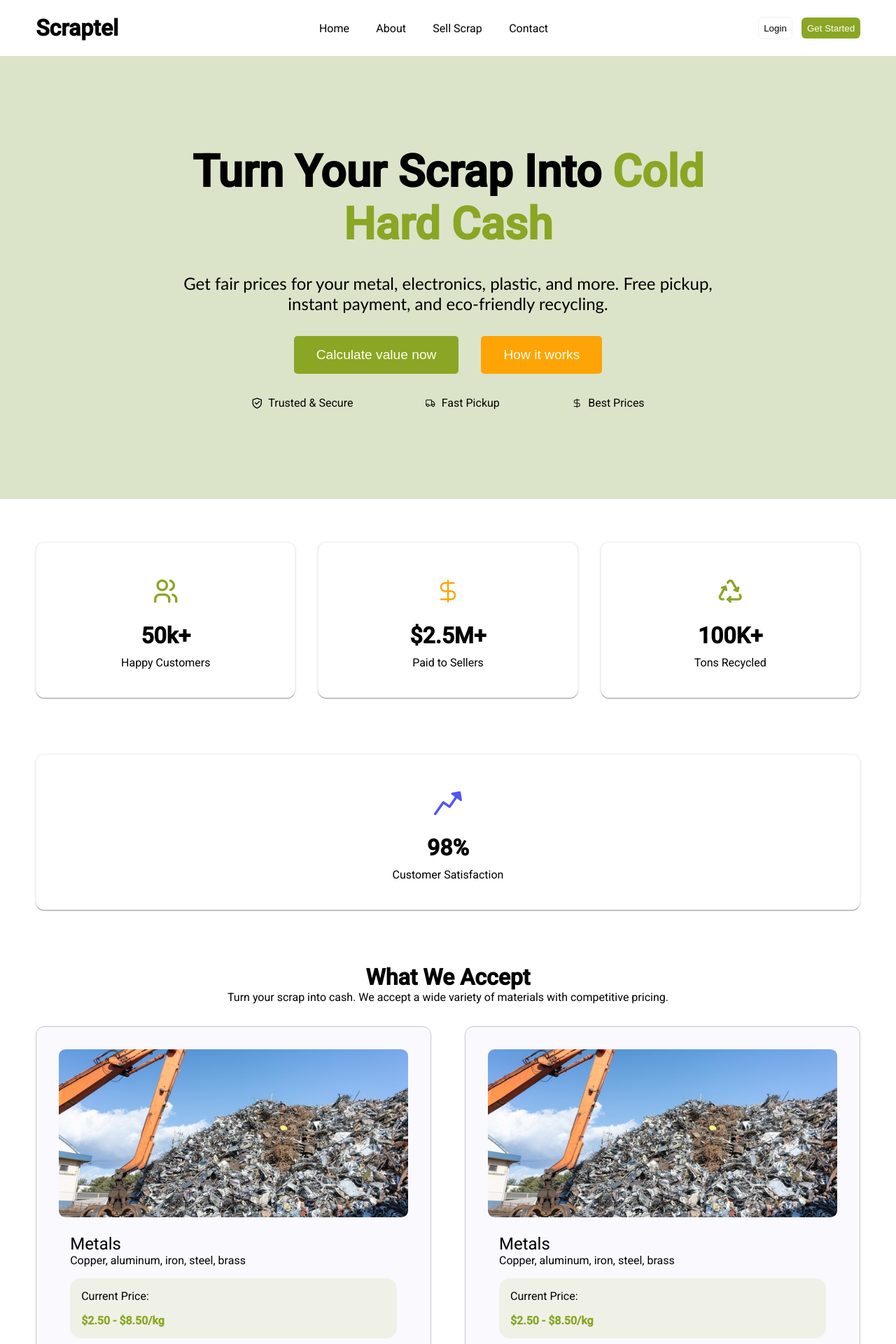
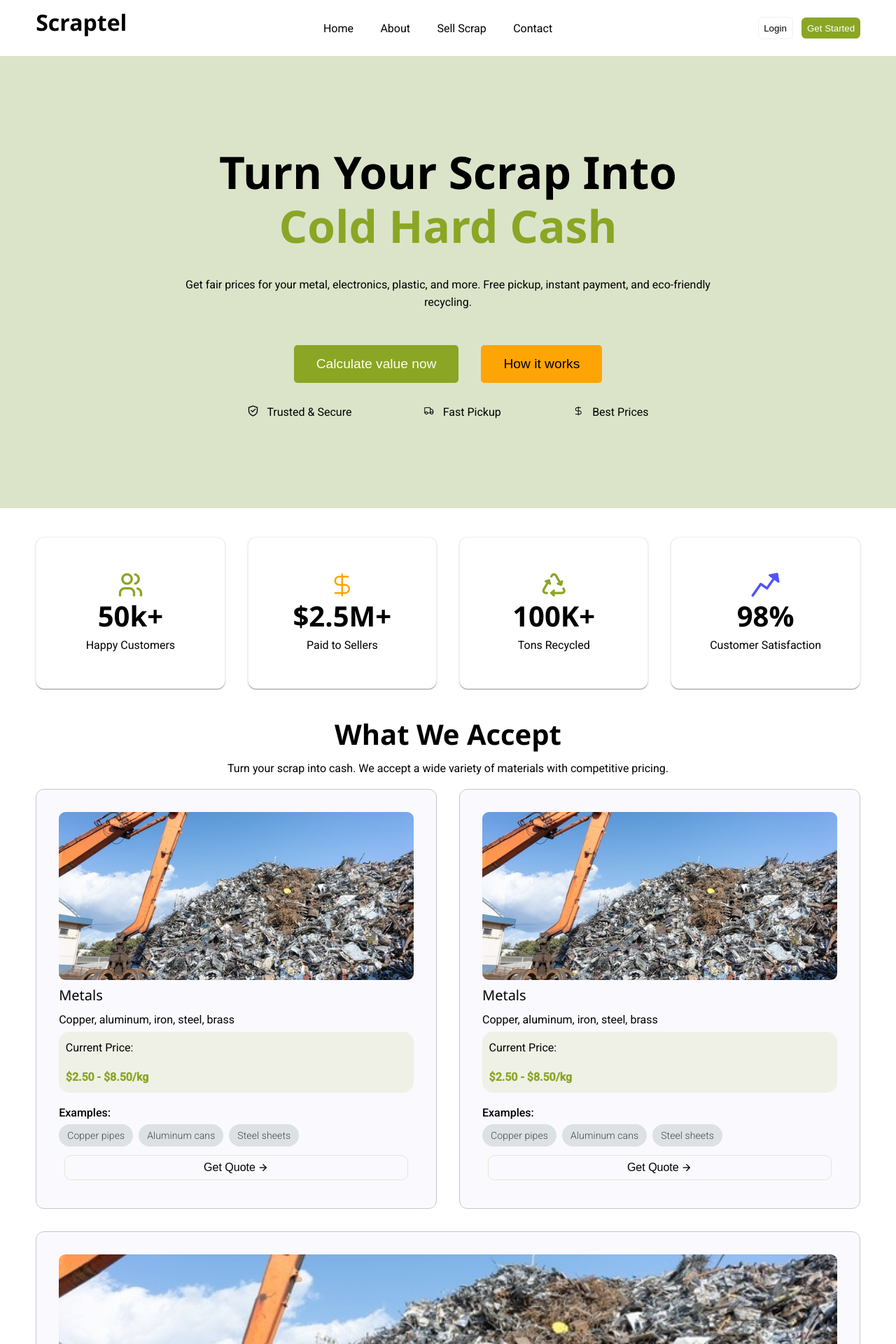
Before and after one commit to altafShaiks/scraptel, an Angular app: page / in a window 1280 px wide. Shown: the top 1920 px of the page at 70% size. Built offline with nearby package versions, Linux system fonts and the light colour scheme.

Commit message:
optimised scss files

```diff
--- a/src/app/features/home/home.component.html
+++ b/src/app/features/home/home.component.html
@@ -1,10 +1,11 @@
 <app-navbar></app-navbar>
 
 <!-- hero section -->
- <div class="hero-section">
-    <div class="container">
-      <h1 class="tagline">turn your scrap into <span>cold hard cash</span></h1>
-      <p>Get fair prices for your metal, electronics, plastic, and more. Free pickup, instant payment, and eco-friendly recycling.</p>
+ <section class="hero-section">
+    <div class="header">
+      <h1 class="heading">turn your scrap into <span>cold hard cash</span></h1>
+      <p class="tagline">Get fair prices for your metal, electronics, plastic, and more. Free pickup, instant payment, and eco-friendly recycling.</p>
+    </div>
     <div class="action-buttons">
         <button class="calculate-value-now">Calculate value now</button>
         <button class="how-it-works">How it works</button>
@@ -25,12 +26,11 @@
                 </li>
             </ul>
         </div>
-    </div>
- </div>
+ </section>
 
  <!-- stats section -->
-<div class="stats-section">
-    <div class="container">
+<section class="stats-section">
+    <div class="stats-cards">
         <mat-card class="card">
             <mat-card-header>
                 <mat-card-title class="icon-users"></mat-card-title>
@@ -76,20 +76,47 @@
             </mat-card-footer>
         </mat-card>
     </div>
-</div>
+</section>
 
 <!-- what we accept section  -->
-<div class="what-we-accept-section">
-    <div class="container">
-        <h1 class="title">What We Accept</h1>
+<section class="what-we-accept-section">
+    <div class="header">
+        <h1 class="heading">What We Accept</h1>
         <p class="tagline">Turn your scrap into cash. We accept a wide variety of materials with competitive pricing.
         </p>
-
+    </div>
     <div class="category-cards">
         <mat-card class="card" appearance="outlined">
             <img class="item-img" mat-card-image src="assets/images/iron.jpg" alt="iron">
             <mat-card-content>
-                    <h2 class="title">Metals</h2>
+                <h5 class="title">Metals</h5>
+                <p class="matching-items">
+                Copper, aluminum, iron, steel, brass
+                </p>
+                <div class="price-box">
+                    <p class="price-label">Current Price:</p>
+                    <p class="price-range">$2.50 - $8.50/kg</p>
+                </div>
+                <div class="examples">
+                    <p class="example-label">Examples:</p>
+                    <div class="chips">
+                        <mat-chip-set>
+                            <mat-chip class="matching-item-name" selected>Copper pipes</mat-chip>
+                            <mat-chip class="matching-item-name" selected>Aluminum cans</mat-chip>
+                            <mat-chip class="matching-item-name" selected>Steel sheets</mat-chip>
+                        </mat-chip-set>
+                    </div>
+                </div>
+
+            </mat-card-content>
+            <mat-card-actions>
+                <button class="cta-button">Get Quote <span class="icon-arrow"></span></button>
+            </mat-card-actions>
+        </mat-card>
+        <mat-card class="card" appearance="outlined">
+            <img class="item-img" mat-card-image src="assets/images/iron.jpg" alt="iron">
+            <mat-card-content>
+                <h5 class="title">Metals</h5>
                 <p class="matching-items">
                 Copper, aluminum, iron, steel, brass
                 </p>
@@ -116,34 +143,7 @@
         <mat-card class="card" appearance="outlined">
             <img class="item-img" mat-card-image src="assets/images/iron.jpg" alt="iron">
             <mat-card-content>
-                    <h2 class="title">Metals</h2>
-                    <p class="matching-items">
-                    Copper, aluminum, iron, steel, brass
-                    </p>
-                    <div class="price-box">
-                        <p class="price-label">Current Price:</p>
-                        <p class="price-range">$2.50 - $8.50/kg</p>
-                    </div>
-                    <div class="examples">
-                        <p class="example-label">Examples:</p>
-                        <div class="chips">
-                            <mat-chip-set>
-                                <mat-chip selected>Copper pipes</mat-chip>
-                                <mat-chip selected>Aluminum cans</mat-chip>
-                                <mat-chip selected>Steel sheets</mat-chip>
-                            </mat-chip-set>
-                        </div>
-                    </div>
-
-                </mat-card-content>
-                <mat-card-actions>
-                    <button class="cta-button">Get Quote <span class="icon-arrow"></span></button>
-                </mat-card-actions>
-            </mat-card>
-            <mat-card class="card" appearance="outlined">
-                <img class="item-img" mat-card-image src="assets/images/iron.jpg" alt="iron">
-                <mat-card-content>
-                    <h2 class="title">Metals</h2>
+                <h5 class="title">Metals</h5>
                 <p class="matching-items">
                 Copper, aluminum, iron, steel, brass
                 </p>
@@ -168,7 +168,8 @@
             </mat-card-actions>
         </mat-card>
     </div>
-
+    <div class="additional-material-cta">
+        <p class="additional-material-note">Don't see your material? We accept many more items!</p>
+        <button class="view-all-items">View All Accepted Items</button>
     </div>
-
-</div>
+</section>
--- a/src/app/features/home/home.component.scss
+++ b/src/app/features/home/home.component.scss
@@ -1,66 +1,58 @@
 @use '../../../assets/styles/theme.scss' as *;
+@use '../../../styles.scss' as *;
+@use '../../../assets/styles/variables.scss' as *;
+@use '../../../assets/styles/mixins.scss' as *;
 
+// Common
+.header {
+    @include text-center;
+    .heading {
+        font-size: $heading-font-size;
+        text-transform: capitalize;
+    }
+}
+
+
+.stats-section, .what-we-accept-section {
+    margin-top: $section-margin-top;
+}
+
+// Hero Section
 .hero-section {
-    height: auto;
     background-color: $background-color;
     position: relative;
-    padding: 10vw 20vw;
+    padding: calc($section-padding-y + 8vw) calc($section-padding-x + 16vw);
+    display: flex;
+    flex-direction: column;
+    align-items: center;
 
-    .container {
-        p {
-            font-family:'Gill Sans', 'Gill Sans MT', Calibri, 'Trebuchet MS', sans-serif;
-            margin-top: 4vh;
-            font-size: 3vh;
-            text-align: center;
-        }
-
-        .tagline {
-            text-align: center;
+    .heading {
         font-size: 8vh;
-            text-transform: capitalize;
-            font-weight: 800;
 
         span {
+            font-size: 8vh;
+            font-weight: 700;
             color: $primary-color;
         }
     }
-    }
+
     .action-buttons {
         display: flex;
         flex-wrap: wrap;
         justify-content: center;
-        gap: 2rem;
-        margin-top: 2rem;
+        gap: $buttons-gap;
+        margin: $buttons-margin;
 
-        button {
-            padding: 1rem 2rem;
-            font-size: 1.2rem;
-            border: none;
-            border-radius: 5px;
-            cursor: pointer;
-
-            &.calculate-value-now {
-                background-color: $primary-color;
-                color: $light-color;
-
-                &:hover {
-                    background-color: $primary-color-hover;
+        button.calculate-value-now {
+            @include button-base($primary-color, $primary-color-hover, $light-color);
         }
-            }
-
-            &.how-it-works {
-                background-color: $secondary-color;
-                color: $light-color;
-
-                &:hover {
-                    background-color: $secondary-color-hover;
+        button.how-it-works {
+            @include button-base($secondary-color, $secondary-color-hover, $black);
         }
     }
 }
-    }
-
+.hero-section {
     .why-scraptel {
-        margin-top: 2rem;
         ul {
             display: flex;
             flex-wrap: wrap;
@@ -69,113 +61,106 @@
             list-style-type: none;
 
             li {
-                display: flex;
-                align-items: center;
-                justify-content: center;
-
                 .icon {
-                    margin-right: 1vh;
+                    margin-right: $icon-margin;
                 }
             }
         }
     }
 }
 
+// Stats Section
+.stats-section {
+  padding: $section-padding-y $section-padding-x 0;
 
-.stats-section {
-    .container {
+  .stats-cards {
     display: flex;
     flex-wrap: wrap;
-        justify-content: space-evenly;
-        gap: 2rem;
-        padding: 1vw 4vw;
-
-        .card {
-            flex: 1 1 20%;
-            margin-top: 3rem;
-            padding: 5vh 10vh;
-            align-items: center;
-            background-color: $white;
-            border: .1vw solid $light-color-hover;
-
-            .icon-users {
-                font-size: 2.5em;
-                font-weight: 400;
-                &::before {
-                    color: $primary-color;
+    justify-content: center;
+    gap: $cards-gap;
+    align-items: stretch;
   }
 }
 
-            .icon-dollar {
+$icons: (
+  users: $primary-color,
+  dollar: $secondary-color,
+  recycle: $primary-color,
+  graph_arrow: #5353f8
+);
+
+.stats-section {
+    .card {
+        flex: 1 1 calc(25% - #{$cards-gap});
+        min-width: 220px;
+        padding: $card-padding;
+        background-color: $white;
+        border: .1vw solid $light-color-hover;
+        display: flex;
+        flex-direction: column;
+        align-items: center;
+        justify-content: center;
+
+         @each $name, $color in $icons {
+            .icon-#{$name} {
                 font-size: 2.5em;
                 font-weight: 400;
+
                 &::before {
-                    color: $secondary-color;
+                color: $color;
+                }
             }
         }
 
-            .icon-recycle {
-                font-size: 2.5em;
-                font-weight: 400;
-                &::before {
-                    color: $primary-color;
-                }
-            }
-
-            .icon-graph_arrow {
-                font-size: 2.5em;
-                font-weight: 400;
-                &::before {
-                    color: #5353f8;
-                }
-            }
-
-            .title {
-                margin-top: 30px;
-            }
-
         p {
-                margin-top: 10px;
-            }
+            margin-top: .3em;
+            @include text-center;
         }
     }
 }
 
 .what-we-accept-section {
-    padding: 5vw 4vw;
-    text-align: center;
+    padding: $section-padding-y $section-padding-x 0;
 
-    .container {
+    .mat-mdc-card-content {
+        padding: 10px 0 0;
+    }
+
+    .heading {
+        margin-bottom: .3em;
+    }
 
     .category-cards {
         display: flex;
         justify-content: center;
         flex-wrap: wrap;
-            gap: 3rem;
-            text-align: start;
+        gap: $cards-gap;
+        @include text-start;
+
+        p.matching-items {
+            margin-bottom: .3em;
         }
-
+    }
+}
+.what-we-accept-section {
     .card {
-            margin-top: 2em;
-            padding: 2em;
+        padding: $card-padding;
         flex: 1 1 30%;
 
         .item-img {
-                border-radius: .6em;
+            border-radius: $border-radius;
             height: 30vh;
             object-fit: cover;
         }
 
-            .title {
-                margin-top: 1em;
-                font-weight: 400;
+        .price-box {
+            background-color: rgba($primary-color, 0.1);
+            padding: $border-radius;
+            border-radius: 15px;
+
+            p {
+                margin: 0;
             }
-
-            .price-box {
-                background-color: rgb($primary-color, 0.1);
-                padding: 1em;
-                margin-top: 1em;
-                border-radius: 15px;
 
             .price-range {
                 margin-top: 1em;
@@ -186,7 +171,8 @@
 
         .examples {
             .example-label {
-                    margin-top: 1em;
+                margin: 1em 0 0;
+                font-weight: 500;
             }
         }
 
@@ -206,29 +192,20 @@
         }
     }
 }
+.what-we-accept-section {
+    .additional-material-cta {
+        @include text-center;
+
+        .additional-material-note {
+            margin-top: 2em;
         }
 
-::ng-deep .mat-mdc-standard-chip:not(.mdc-evolution-chip--disabled)
-  .mdc-evolution-chip__action--primary::before {
-    border: none;
-    border-radius: 80px;
-    background-color: $disabled-color;
+        .view-all-items {
+            @include button-base($primary-color, $primary-color-hover, $white);
+        }
+    }
 }
 
 // media queries
 @media (max-width: 600px) {
-    .hero-section {
-        padding: 10vw 8vw;
-
-        .tagline {
-            font-size: 6vh;
 }
-
-        .action-buttons {
-            button {
-                font-size: .8rem;
-            }
-        }
-    }
-
-}
--- a/src/app/shared/components/navbar/navbar.component.html
+++ b/src/app/shared/components/navbar/navbar.component.html
@@ -1,6 +1,6 @@
 <div class="navbar">
     <div class="nav-logo">
-        <h1>Scraptel</h1>
+        <h2>Scraptel</h2>
     </div>
     <div class="nav-links">
         <ul>
--- a/src/app/shared/components/navbar/navbar.component.scss
+++ b/src/app/shared/components/navbar/navbar.component.scss
@@ -1,4 +1,4 @@
-@import '../../../../assets/styles/theme.scss';
+@use '../../../../assets/styles/theme.scss' as *;
 
 .navbar {
     height: 80px;
--- /dev/null
+++ b/src/assets/styles/mixins.scss
@@ -0,0 +1,28 @@
+@use '../styles/variables.scss' as *;
+
+@mixin button-base($bg, $hover-bg, $text-color: #fff) {
+  padding: $button-padding;
+  font-size: $button-font-size;
+  border: none;
+  border-radius: $button-radius;
+  cursor: pointer;
+  background-color: $bg;
+  color: $text-color;
+  transition: background-color 0.3s ease;
+
+  &:hover {
+    background-color: $hover-bg;
+  }
+}
+
+@mixin text-start {
+  text-align: start;
+}
+
+@mixin text-center {
+  text-align: center;
+}
+
+@mixin capitalize {
+  text-transform: capitalize;
+}
--- /dev/null
+++ b/src/assets/styles/variables.scss
@@ -0,0 +1,27 @@
+// Section
+$section-margin-top: 1em;
+$section-padding-x: 4vw;
+$section-padding-y: 2vw;
+
+// Other Font Sizes
+$heading-font-size: 5vh;
+$tagline-font-size: 3vh;
+
+// Buttons
+$buttons-gap: 2rem;
+$buttons-margin: 2rem 0;
+$button-padding: 1rem 2rem;
+$button-font-size: 1.2rem;
+$button-radius: 5px;
+
+// Cards
+$cards-gap: 2rem;
+$cards-padding: 0 4vw;
+$card-padding: 2em;
+
+
+// Icons
+$icon-margin: 1vh;
+
+// Boredr
+$border-radius: .6em;
--- a/src/styles.scss
+++ b/src/styles.scss
@@ -3,6 +3,7 @@
 // For more information: https://material.angular.dev/guide/theming
 @use './assets/icons/style.scss' as *;
 @use '@angular/material' as mat;
+@use '../src/assets/styles/theme.scss' as *;
 
 html {
   @include mat.theme((
@@ -22,5 +23,48 @@ html {
     box-sizing: border-box;
 }
 
-html, body { height: 100%; }
-body { margin: 0; font-family: Roboto, "Helvetica Neue", sans-serif; }
+html, body {
+  height: 100%;
+  font-size: 16px;
+  font-family: "Roboto", "Open Sans", "Helvetica Neue", Arial, sans-serif;
+}
+
+h1, h2, h3, h4, h5, h6 {
+  font-family: "Poppins", "Segoe UI", "Helvetica Neue", Arial, sans-serif;
+  line-height: 1.2;
+  margin: 0 0 0.5em 0;
+}
+
+// Headings
+h1 { font-size: 2.5rem; font-weight: 700; }
+h2 { font-size: 2rem; font-weight: 600; }
+h3 { font-size: 1.75rem; font-weight: 600; }
+h4 { font-size: 1.5rem; font-weight: 500; }
+h5 { font-size: 1.25rem; font-weight: 500; }
+h6 { font-size: 1.125rem; font-weight: 500; }
+
+// Paragraph & Text
+p {
+  font-family: "Roboto", "Open Sans", "Helvetica Neue", Arial, sans-serif;
+  font-size: 1rem;
+  font-weight: 400;
+  line-height: 1.6;
+  margin: 0 0 1em;
+}
+small { font-size: 0.875rem; font-weight: 400; }
+span  { font-size: 1rem; font-weight: 400; }
+
+// Chips
+.mat-mdc-standard-chip:not(.mdc-evolution-chip--disabled) .mdc-evolution-chip__action--primary::before {
+    border: none;
+    border-radius: 80px;
+    background-color: $disabled-color;
+}
+
+.mat-mdc-standard-chip .mat-mdc-chip-focus-overlay {
+  background: none !important;
+}
+
+.mat-mdc-standard-chip:not(.mdc-evolution-chip--disabled) .mdc-evolution-chip__text-label {
+    font-weight: 200;
+}
```
Lines whose indentation alone changed are shown as unchanged.
